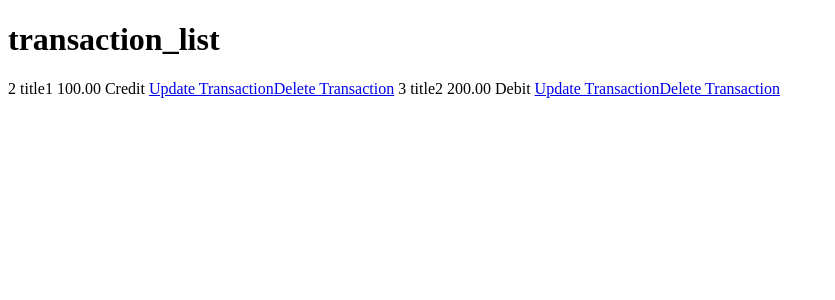
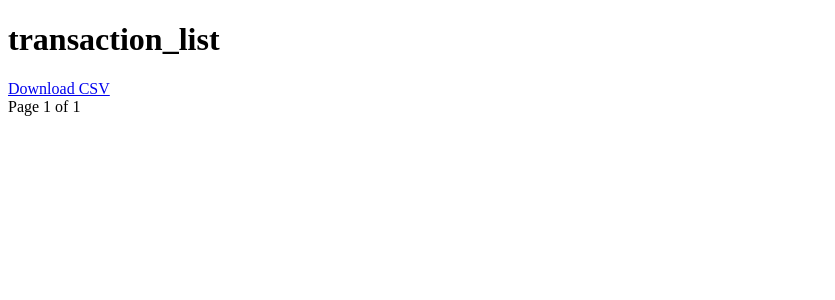
Before and after one commit to pri06393/django-PFT, a Django app: page /transaction/ in a window 1280 px wide. Shown: the part 44-344 px from the top of the page, without its empty margins (0-835 px from the left). Run offline with Django 5.2, Linux system fonts and the light colour scheme; a user stored in the database is signed in; data comes from the database, SQL or seed files in the repository.

Commit message:
Pagination, CSV file

```diff
--- a/finance/templates/finance/transaction_list.html
+++ b/finance/templates/finance/transaction_list.html
@@ -2,6 +2,7 @@
     {% block title %}Transaction form{% endblock title %}
     {% block content %}
     <h1>transaction_list</h1>
+    <a href = "{% url 'download_csv' %}">Download CSV</a>
     {% for transaction in Transactions %}
     {{transaction.id}}
     {{transaction.title}}
@@ -12,4 +13,13 @@
     Debit
     {% endif %}<a href="{% url 'update_list' transaction.id %}">Update Transaction</a><a href="{% url 'delete_list' transaction.id %}">Delete Transaction</a>
     {% endfor %}
+    <div class="pagination">
+  {% if Transactions.has_previous %}
+    <a href="?page={{ Transactions.previous_page_number }}">Previous</a>
+  {% endif %}
+  <span>Page {{ Transactions.number }} of {{ Transactions.paginator.num_pages }}</span>
+  {% if Transactions.has_next %}
+    <a href="?page={{ Transactions.next_page_number }}">Next</a>
+  {% endif %}
+</div>
     {% endblock content %}
--- a/finance/urls.py
+++ b/finance/urls.py
@@ -1,6 +1,6 @@
 from django.contrib import admin
 from django.urls import path
-from finance.views import  RegisterView, DashboardView, TransactionCreationView, TransactionListView, updateTransaction, deleteTransaction
+from finance.views import  RegisterView, DashboardView, TransactionCreationView, TransactionListView, updateTransaction, deleteTransaction, export_transactions_csv
 from finance import views
 
 
@@ -10,7 +10,9 @@
     path('transaction/add/', TransactionCreationView.as_view(),name = 'Transaction_add'),
     path('transaction/', TransactionListView.as_view(),name = 'transaction_list'),
     path('transaction/update/<str:pk>', views.updateTransaction,name = 'update_list'),
-    path('transaction/delete/<str:pk>', views.deleteTransaction,name = 'delete_list')
+    path('transaction/delete/<str:pk>', views.deleteTransaction,name = 'delete_list'),
+    path('transaction/download/', views.export_transactions_csv,name = 'download_csv'),
+
 
 
 
--- a/finance/views.py
+++ b/finance/views.py
@@ -6,6 +6,9 @@
 from django.contrib.auth.mixins import LoginRequiredMixin
 from .models import Transaction
 from django.db.models import Sum
+from django.core.paginator import Paginator
+import csv
+
 
 
 class RegisterView(View):
@@ -39,9 +42,11 @@
 
 class TransactionListView(LoginRequiredMixin, View):
     def get(self, request, *args, **kwargs):
-        Transactions = Transaction.objects.all()
-        return render(request, "finance/transaction_list.html", {'Transactions': Transactions})
-
+        all_transactions = Transaction.objects.filter(user=request.user).order_by('-date')
+        paginator = Paginator(all_transactions, 5)  # Show 5 per page
+        page_number = request.GET.get('page')
+        transactions_page = paginator.get_page(page_number)
+        return render(request, "finance/transaction_list.html", {'Transactions': transactions_page})
 
 # def updateTransaction(request,pk):
 #     transaction = get_object_or_404(Transaction, id = pk)
@@ -97,3 +102,16 @@
             'recent_transactions': recent_transactions,
         }
         return render(request, "finance/dashboard.html", context)
+
+
+def export_transactions_csv(request):
+    if not request.user.is_authenticated:
+        return redirect('login')
+    transactions = Transaction.objects.filter(user= request.user)
+    response = HttpResponse(content_type = 'text/csv')
+    response['Content-Disposition'] = 'attachment; filename="transactions.csv"'
+    writer = csv.writer(response)
+    writer.writerow(['Title', 'Amount', 'Type', 'Date', 'Category'])
+    for t in transactions:
+        writer.writerow([t.title, t.amount, t.transaction_type, t.date, t.category])
+    return response
```
